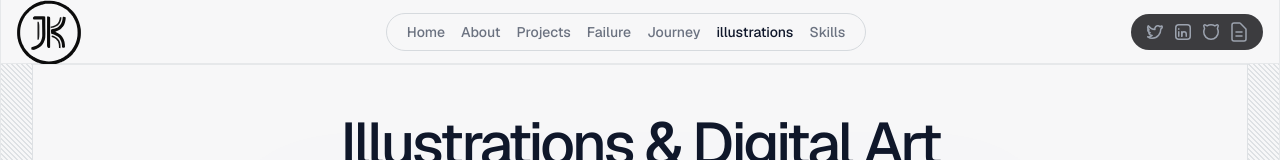
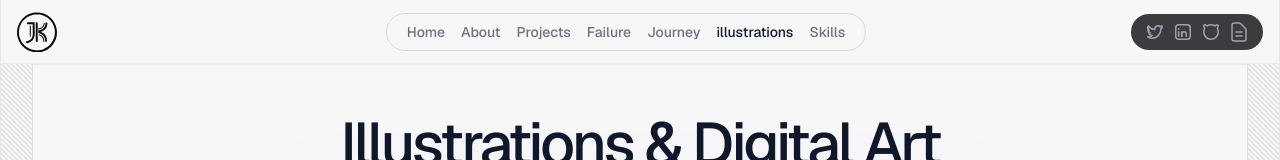
Before and after one commit to Jeevakrishna/Portfolio-Vtwo, a Next.js app: page /illustrations in a window 1280 px wide. Shown: the top 160 px of the page. Built offline with nearby package versions, Linux system fonts and the light colour scheme.

Commit message:
Update Navbar.tsx

```diff
--- a/app/components/Navbar.tsx
+++ b/app/components/Navbar.tsx
@@ -64,9 +64,9 @@ function DesktopNav() {
           <Image
             src="/JKlogo.svg"
             alt="JeevaKrishna's Logo"
-            width={16}
-            height={16}
-            className="h-16 w-16"
+            width={10}
+            height={10}
+            className="h-10 w-10"
           />
         </Link>
       </div>
```
